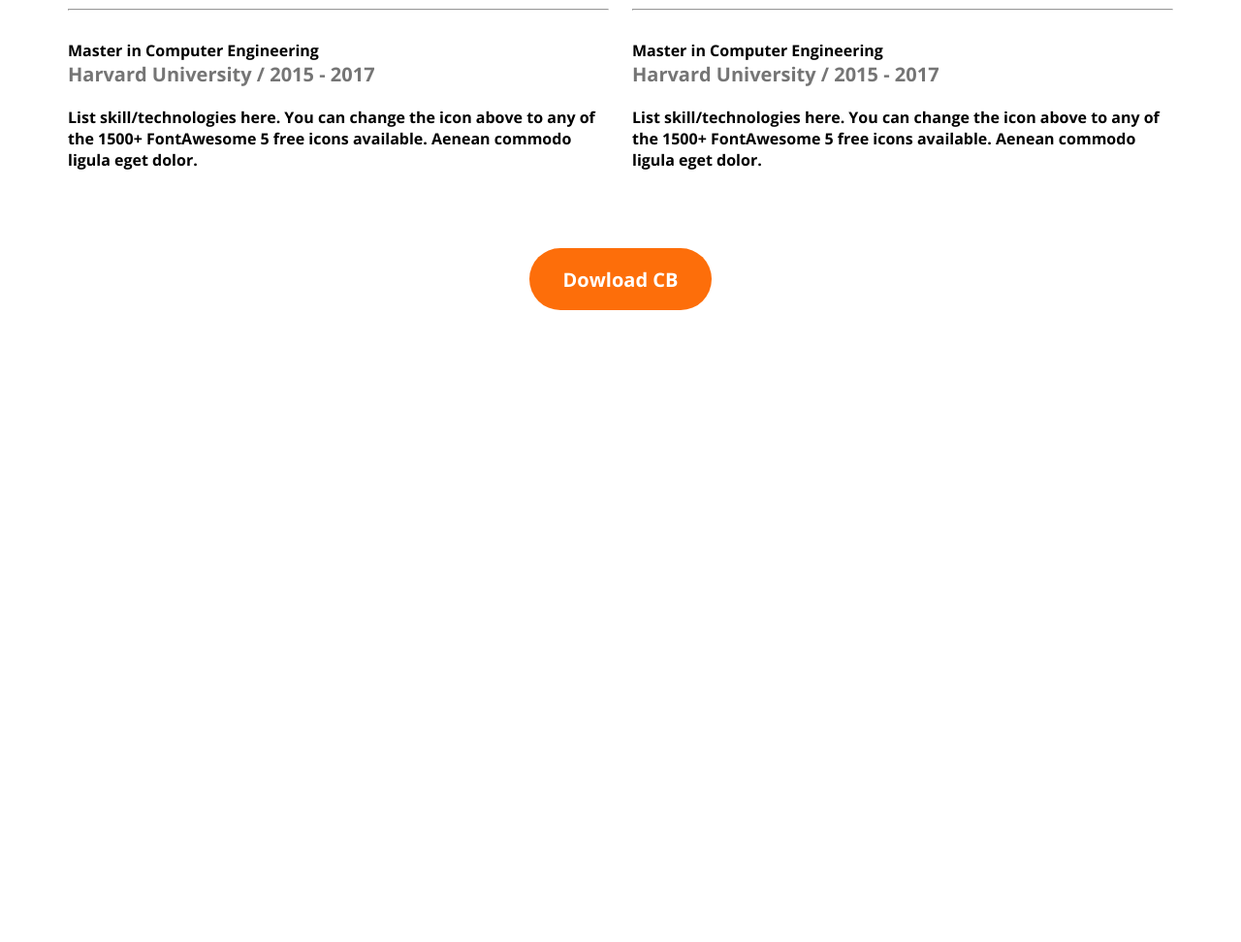
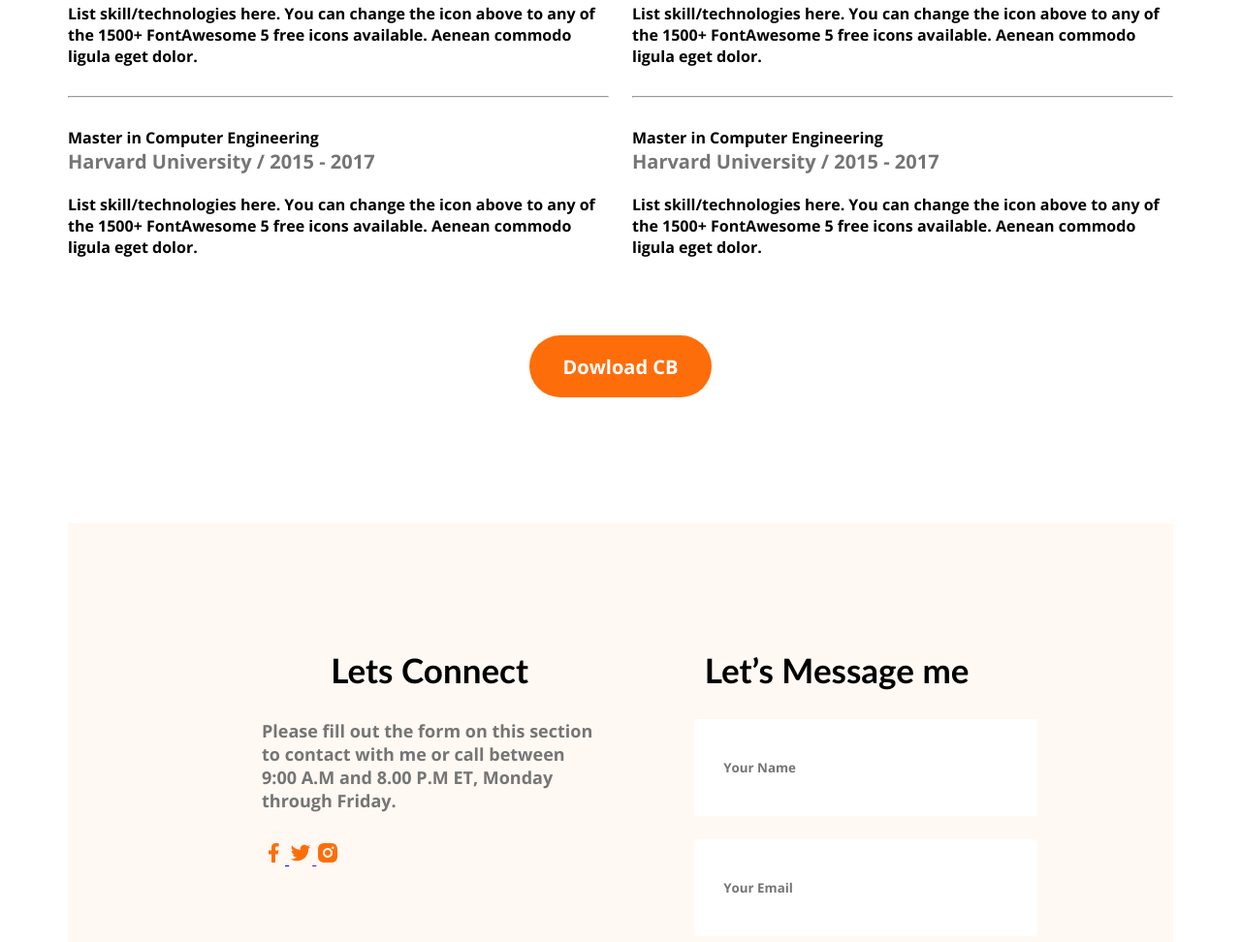
Before and after one commit to munas111/Develper-Protfolio, a plain HTML site: page index.html in a window 1280 px wide. Shown: the part 2628-3600 px from the top of the page at 97% size. Before the commit the page ends 2948 px from the top, so only its background shows below. Drawn offline with nearby package versions, Linux system fonts and the light colour scheme.

Commit message:
commit day first

```diff
--- a/index.html
+++ b/index.html
@@ -162,6 +162,34 @@
                   <button class="btn-primary">Dowload CB</button>
                  </div>
                      </section>
+                     <!-- Contact Section -->
+                     <section class="contact">
+                               <div>
+                               <h3 class="section-title">Lets Connect</h3>
+                                 <p class="section-descritpition">Please fill out the form on this section to contact with me or call between 9:00 A.M and 8.00 P.M ET, Monday through Friday.</p>
+                                 <div class="img">
+                                  <a href="https://www.facebook.com/profile.php?id=100094477282580">
+                                    <img src="images/icons/facebook.png" alt="">
+                                   </a>
+                                   <a href="">
+                                    <img src="images/icons/twitter.png" alt="">
+                                   </a>
+                                   <a href="">
+                                    <img src="images/icons/insta.png" alt="">
+                                   </a>
+                                 </div>
+                               </div>
+                               <div>
+                                   <h3 class="section-title">Let’s Message me</h3>
+                                   <form>
+                                    <input type="text" name="" id="" placeholder="Your Name">
+                                    <input type="email" name="" placeholder="Your Email" id="">
+                                    <textarea name="Message" id="" cols="30" rows="10" placeholder="Message"></textarea>
+                                     <input class="btn-primary" type="submit" value="Submit">
+                                   </form>
+                               </div>
+
+                     </section>
         </main>
         <footer>
 
--- a/style/porofolio.css
+++ b/style/porofolio.css
@@ -182,3 +182,27 @@ nav ul {
     margin-top: 50px;
     text-align: center;
   }
+  .contact .section-title{
+text-align: center;
+  }
+  .contact{
+    display: flex;
+    gap: 100px;
+    background: #FFF8F3;
+    padding:130px 200px ;
+  }
+  .contact input[type="text"],input[type="email"],textarea {
+    margin-bottom: 24px;
+    border: 0;
+    width: 100%;
+    padding:18px 30px;
+  }
+  input{
+    height: 64px;
+
+  }
+  .section-title{
+    margin-bottom: 30px;
+  }
+  .img{
+gap: 20px;  }
```
